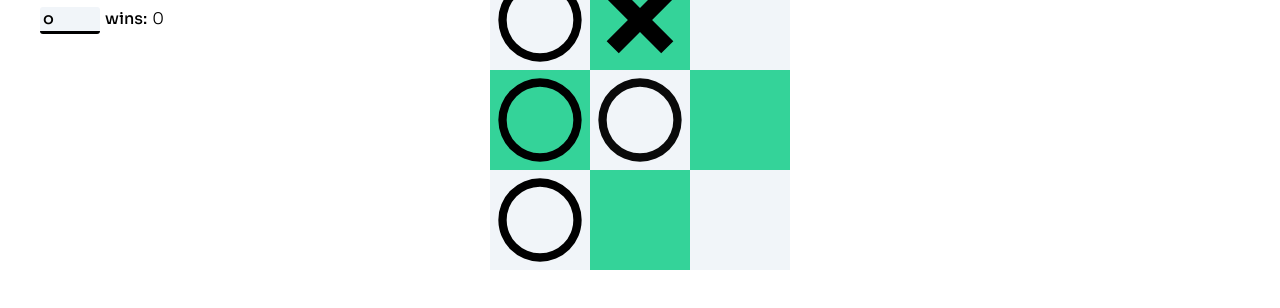
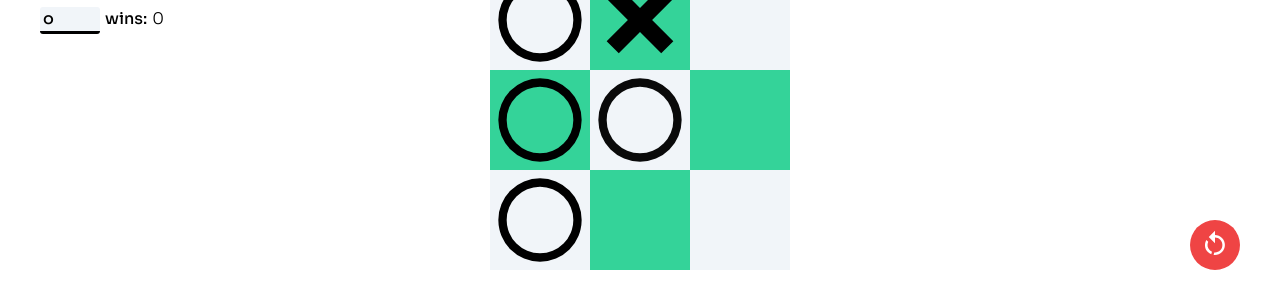
Before and after one commit to rip-the-slit/tic-tac-toe, a plain HTML site: page index.html in a window 1280 px wide. Shown: the part 280-588 px from the top of the page. Drawn offline with Linux system fonts and the light colour scheme.

Commit message:
Add restart button markup and styling

```diff
--- a/index.html
+++ b/index.html
@@ -18,5 +18,6 @@
     </ul>
     <h1 class="status" important="false">Click to begin</h1>
     <div class="board-container"></div>
+    <button class="restart"><svg xmlns="http://www.w3.org/2000/svg" viewBox="0 0 24 24"><title>restart</title><path d="M12,4C14.1,4 16.1,4.8 17.6,6.3C20.7,9.4 20.7,14.5 17.6,17.6C15.8,19.5 13.3,20.2 10.9,19.9L11.4,17.9C13.1,18.1 14.9,17.5 16.2,16.2C18.5,13.9 18.5,10.1 16.2,7.7C15.1,6.6 13.5,6 12,6V10.6L7,5.6L12,0.6V4M6.3,17.6C3.7,15 3.3,11 5.1,7.9L6.6,9.4C5.5,11.6 5.9,14.4 7.8,16.2C8.3,16.7 8.9,17.1 9.6,17.4L9,19.4C8,19 7.1,18.4 6.3,17.6Z" /></svg></button>
 </body>
 </html>
--- a/style.css
+++ b/style.css
@@ -153,3 +153,26 @@ body {
   margin-left: 5px;
   font-weight: 300;
 }
+
+.restart {
+  background: #ef4444;
+  fill: white;
+  border: 0;
+  height: 50px;
+  width: 50px;
+  border-radius: 50%;
+  padding: 10px;
+  display: grid;
+  place-items: center;
+  place-self: end;
+  margin-right: 40px;
+}
+
+.restart:active {
+  animation: grow cubic-bezier(.6,.13,.15,.86) 200ms;
+}
+
+@keyframes grow {
+  0% {transform: scale(1.3);}
+  100% {transform: scale(1);}
+}
```
